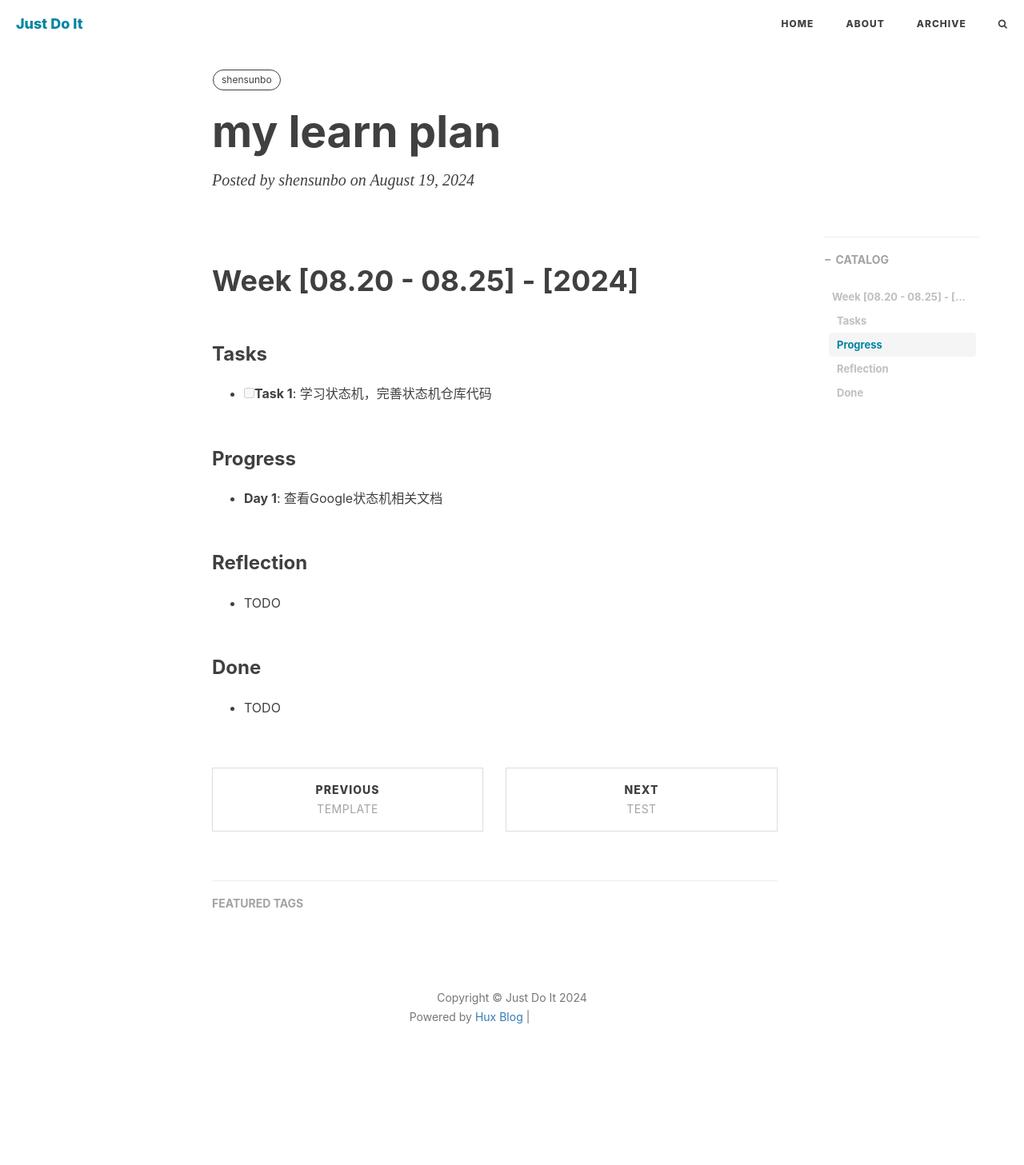
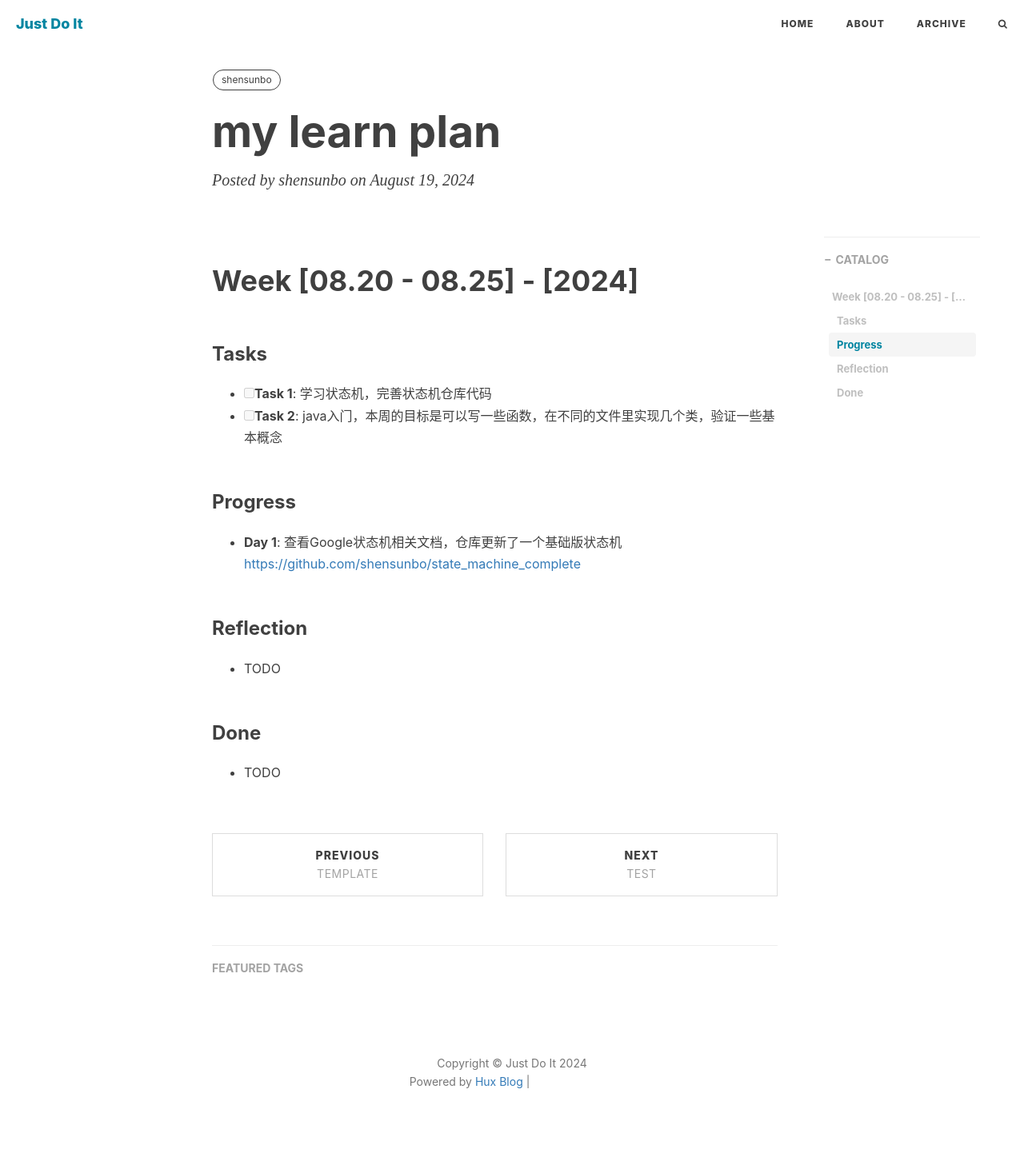
Before and after one commit to shensunbo/Just_Do_It, a Jekyll site: the page built from _posts/shensunbo/2024-08-19-shensunbo_week1.md, in a window 1280 px wide. Shown: the whole page at 80% size. Built offline with Jekyll 4.4.1, drawn with Linux system fonts in a browser that asks for light colours; nearby versions of some CDN libraries; comment, search, counter and statistics services are not loaded; before the commit the page ends 1376 px from its top, so only the background shows below that; grey boxes are pictures that could not be loaded.

Commit message:
update progress

```diff
--- a/_posts/shensunbo/2024-08-19-shensunbo_week1.md
+++ b/_posts/shensunbo/2024-08-19-shensunbo_week1.md
@@ -14,10 +14,11 @@ tags:
 ### Tasks
 
 * [ ] **Task 1**: 学习状态机，完善状态机仓库代码
+* [ ] **Task 2**: java入门，本周的目标是可以写一些函数，在不同的文件里实现几个类，验证一些基本概念
 
 ### Progress
 
-* **Day 1**: 查看Google状态机相关文档
+* **Day 1**: 查看Google状态机相关文档，仓库更新了一个基础版状态机[https://github.com/shensunbo/state_machine_complete](https://github.com/shensunbo/state_machine_complete)
 
 ### Reflection
 
```
